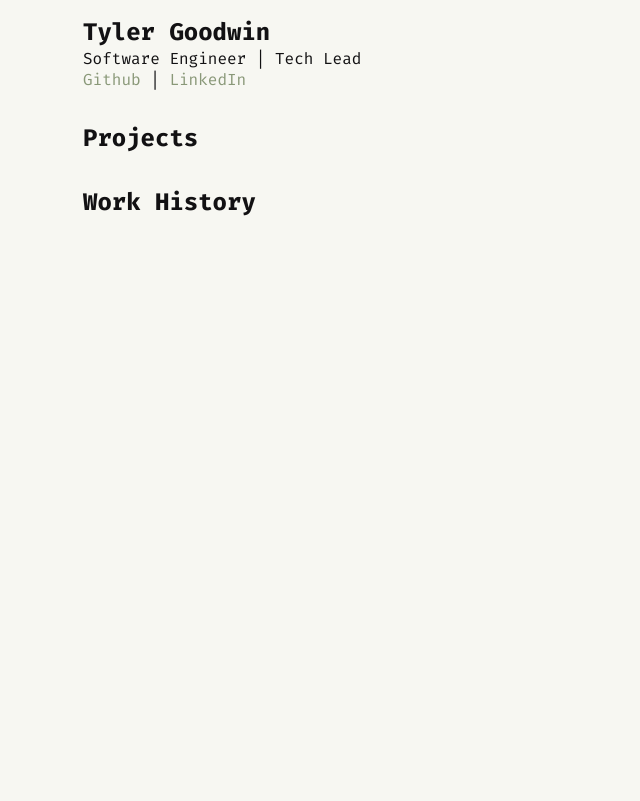
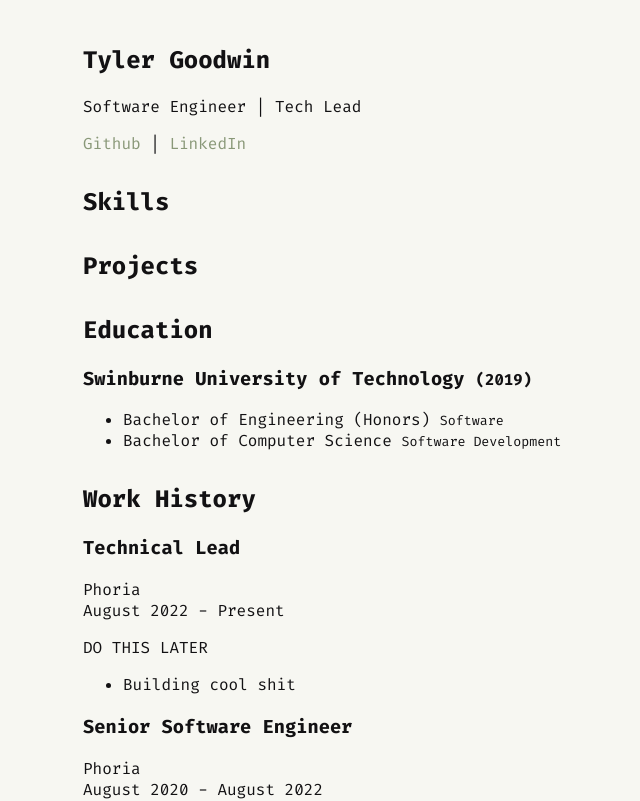
Before and after one commit to tyler-goodwin/resume, a Next.js app: page / in a window 1280 px wide. Shown: the top 801 px of the page, without its empty margins (173-813 px from the left). Built offline with nearby package versions, Linux system fonts and the light colour scheme.

Commit message:
Start adding work history

```diff
--- /dev/null
+++ b/src/components/Education.tsx
@@ -0,0 +1,22 @@
+import React from "react";
+
+export type Props = {};
+
+export const Education: React.FC<Props> = (props) => {
+  return (
+    <section>
+      <h2>Education</h2>
+      <h3>
+        Swinburne University of Technology <small>(2019)</small>
+      </h3>
+      <ul>
+        <li>
+          Bachelor of Engineering (Honors) <small>Software</small>
+        </li>
+        <li>
+          Bachelor of Computer Science <small>Software Development</small>
+        </li>
+      </ul>
+    </section>
+  );
+};
--- /dev/null
+++ b/src/components/Skills.tsx
@@ -0,0 +1,11 @@
+import React from "react";
+
+export type Props = {};
+
+export const Skills: React.FC<Props> = (props) => {
+  return (
+    <section>
+      <h2>Skills</h2>
+    </section>
+  );
+};
--- a/src/components/WorkHistory.tsx
+++ b/src/components/WorkHistory.tsx
@@ -1,4 +1,44 @@
 import React from "react";
+
+type Role = {
+  title: string;
+  employer: string;
+  start: string;
+  end: string;
+  description: string;
+  responsibilities: string[];
+};
+
+const ROLES: Role[] = [
+  {
+    title: "Technical Lead",
+    employer: "Phoria",
+    start: "August 2022",
+    end: "Present",
+    description: "DO THIS LATER",
+    responsibilities: ["Building cool shit"],
+  },
+  {
+    title: "Senior Software Engineer",
+    employer: "Phoria",
+    start: "August 2020",
+    end: "August 2022",
+    description: "Doing them senior software engineering things",
+    responsibilities: ["Building slightly less cool shit"],
+  },
+  {
+    title: "Software Engineer",
+    employer: "Bosch Australia",
+    start: "July 2019",
+    end: "August 2020",
+    description:
+      "Full-stack development for embedded linux devices and cloud applications for enabling connectivity in automated driving",
+    responsibilities: [
+      "Full-stack TDD with Ruby, Javascript and Kotlin",
+      "Linux application development with C++",
+    ],
+  },
+];
 
 export interface Props {}
 
@@ -6,6 +46,23 @@ export const WorkHistory: React.FC<Props> = (props) => {
   return (
     <section>
       <h2>Work History</h2>
+      <div>
+        {ROLES.map((role, i) => (
+          <div key={i}>
+            <h3>{role.title}</h3>
+            <div>{role.employer}</div>
+            <div>
+              {role.start} - {role.end}
+            </div>
+            <p>{role.description}</p>
+            <ul>
+              {role.responsibilities.map((responsibility, i) => (
+                <li key={i}>{responsibility}</li>
+              ))}
+            </ul>
+          </div>
+        ))}
+      </div>
     </section>
   );
 };
--- a/src/components/index.tsx
+++ b/src/components/index.tsx
@@ -1,3 +1,5 @@
 export { Info } from "./Info";
+export { Skills } from "./Skills";
 export { Projects } from "./Projects";
+export { Education } from "./Education";
 export { WorkHistory } from "./WorkHistory";
--- a/src/pages/index.tsx
+++ b/src/pages/index.tsx
@@ -1,5 +1,5 @@
 import Head from "next/head";
-import { Info, Projects, WorkHistory } from "@/components";
+import { Education, Info, Projects, Skills, WorkHistory } from "@/components";
 
 export default function Home() {
   return (
@@ -15,7 +15,9 @@ export default function Home() {
       </Head>
       <main>
         <Info />
+        <Skills />
         <Projects />
+        <Education />
         <WorkHistory />
       </main>
     </>
--- a/src/styles/globals.css
+++ b/src/styles/globals.css
@@ -20,8 +20,6 @@
 
 * {
   box-sizing: border-box;
-  padding: 0;
-  margin: 0;
 }
 
 html,
```
